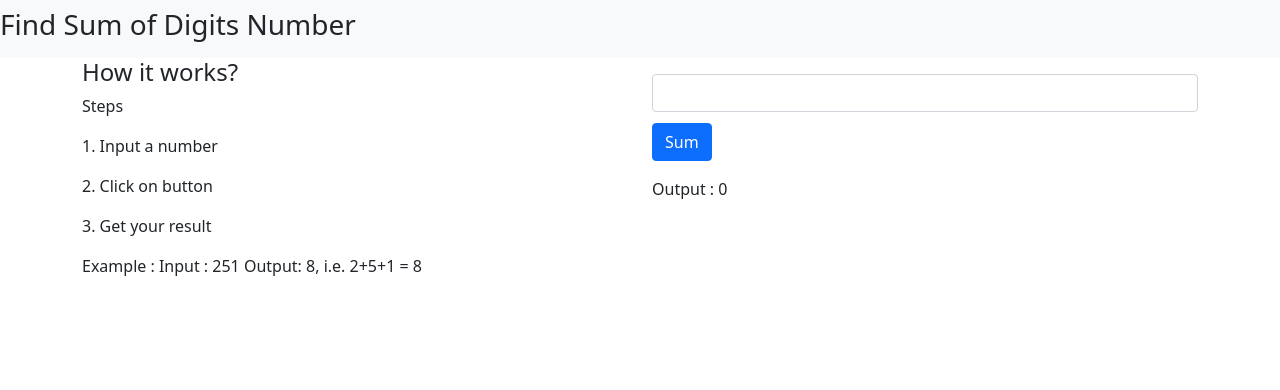
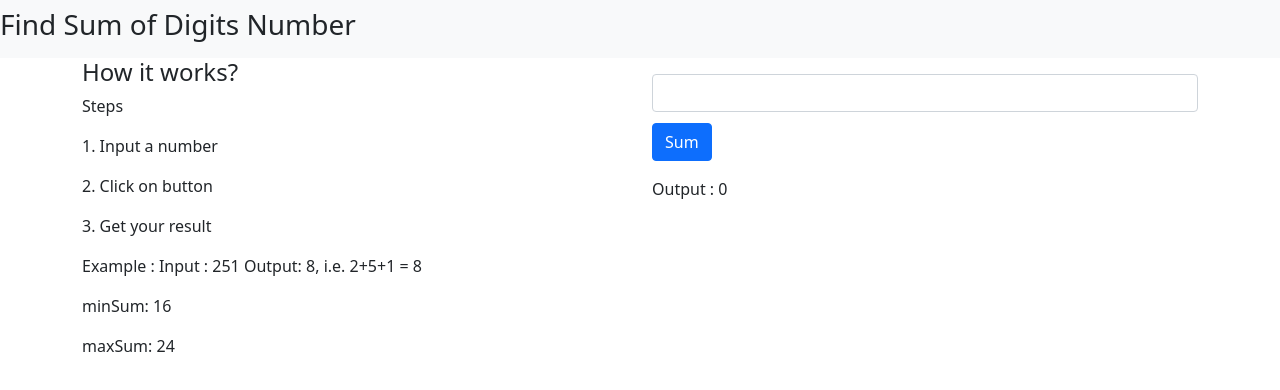
Before and after one commit to alpesh1109/synoverge_test, a React (Create React App) app: page / in a window 1280 px wide. Shown: the top 390 px of the page. Built offline with nearby package versions, Linux system fonts and the light colour scheme.

Commit message:
FindSum Component Created

```diff
--- a/src/components/DigitSum.js
+++ b/src/components/DigitSum.js
@@ -1,4 +1,5 @@
 import React, { useState } from "react";
+import FindSum from "./FindSum";
 
 function DigitSum() {
   const [result, setResult] = useState(0);
@@ -43,6 +44,7 @@ function DigitSum() {
               <label style={marginStyle}>Output : {result} </label>
             </form>
           </div>
+          <FindSum/>
         </div>
       </div>
   );
--- /dev/null
+++ b/src/components/FindSum.js
@@ -0,0 +1,23 @@
+
+function FindSum() {
+    let arr = [1, 3, 5, 7, 9];
+    var minSum = 0;
+    var maxSum = 0;
+    let max = Math.max.apply(null, arr);
+    let min = Math.min.apply(null, arr);
+    arr.map(val => {
+        if (val !== max) {
+            minSum = minSum + val;
+        }
+        if (val !== min) {
+            maxSum = maxSum + val;
+        }
+    })
+    return (
+        <>
+            <p>minSum: {minSum}</p>
+            <p>maxSum: {maxSum}</p>
+        </>
+    )
+}
+export default FindSum;
```
